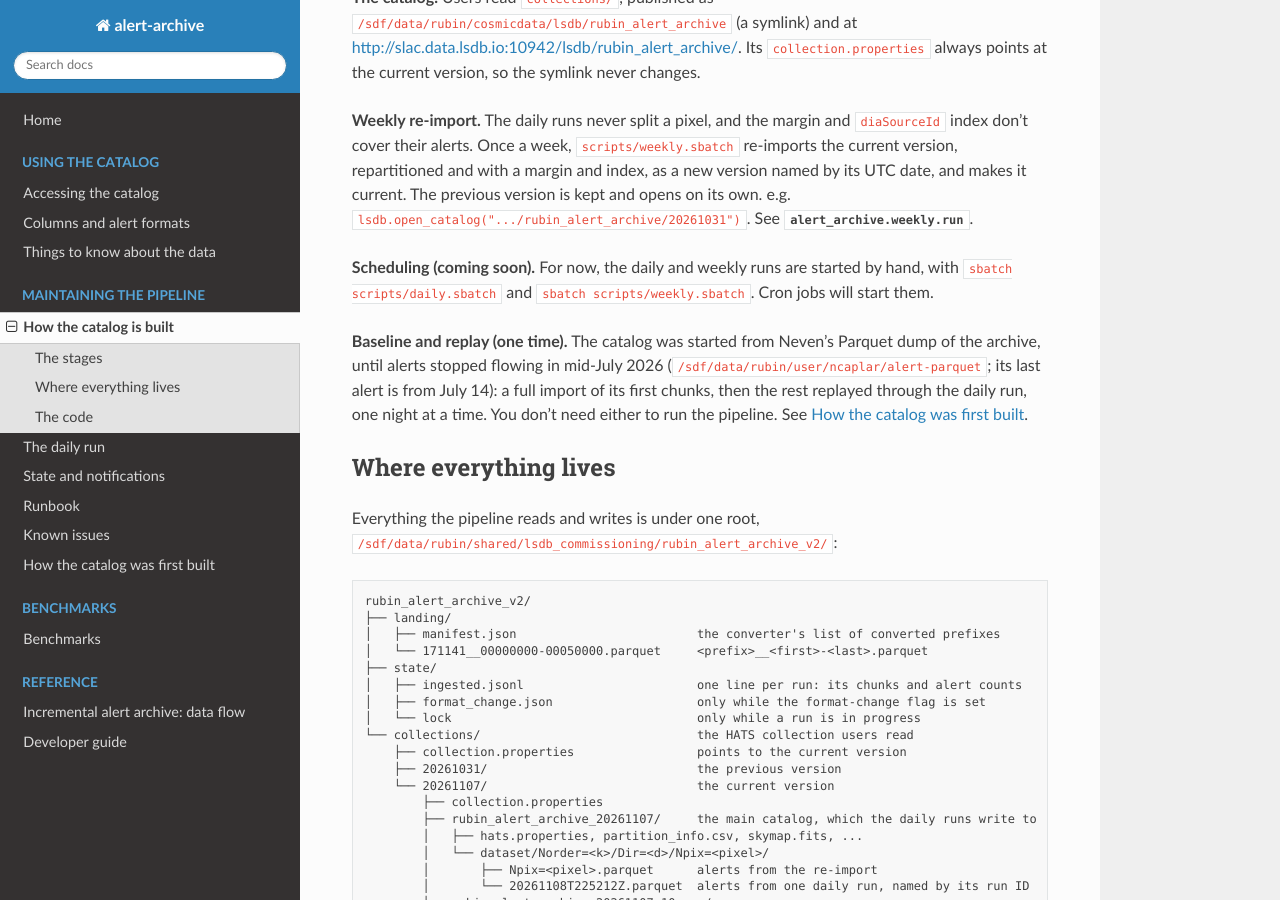
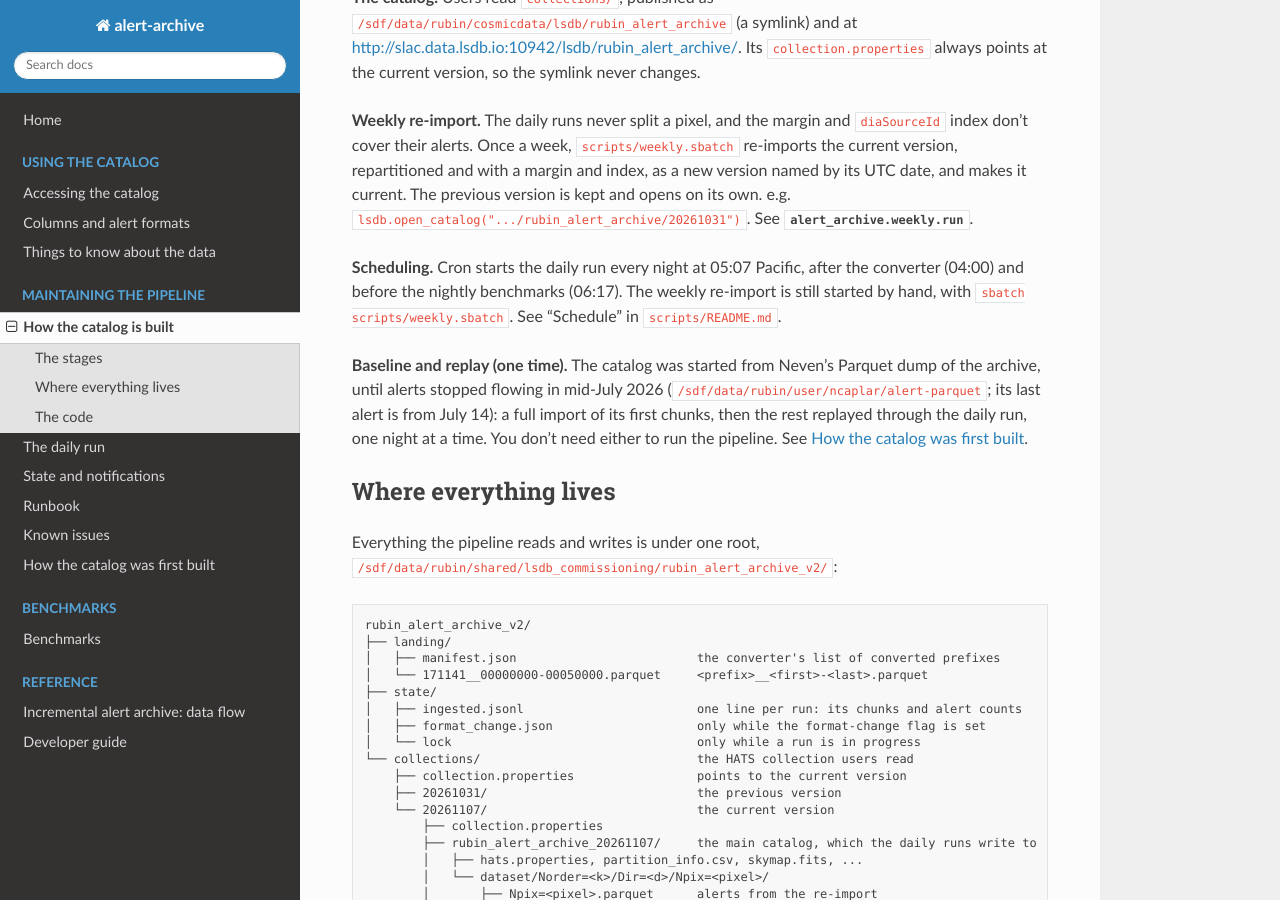
Before and after one commit to lincc-frameworks/alert-archive, a Sphinx documentation site: the page built from docs/pipeline/overview.md, in a window 1280 px wide and 900 px high, scrolled down 770 px. Built offline with Sphinx 7.4.7 and the Read the Docs theme 3.1.0, drawn with Linux system fonts in a browser that asks for light colours; pages that are not in the unit, such as notebooks, are missing from menus.

Commit message:
Add scheduling

```diff
--- a/docs/pipeline/overview.md
+++ b/docs/pipeline/overview.md
@@ -51,9 +51,10 @@ new version named by its UTC date, and makes it current. The previous version is
 kept and opens on its own. e.g. `lsdb.open_catalog(".../rubin_alert_archive/20261031")`.
 See {py:mod}`alert_archive.weekly.run`.
 
-**Scheduling (coming soon).** For now, the daily and weekly runs are started by
-hand, with `sbatch scripts/daily.sbatch` and `sbatch scripts/weekly.sbatch`.
-Cron jobs will start them.
+**Scheduling.** Cron starts the daily run every night at 05:07 Pacific, after
+the converter (04:00) and before the nightly benchmarks (06:17). The weekly
+re-import is still started by hand, with `sbatch scripts/weekly.sbatch`. See
+"Schedule" in `scripts/README.md`.
 
 **Baseline and replay (one time).** The catalog was started from Neven's
 Parquet dump of the archive, until alerts stopped flowing in mid-July 2026
```
Also changed, not shown: docs/design/incremental_data_flow.md (+1 -1 lines), docs/pipeline/daily_run.md (+6 -2 lines), scripts/README.md, 2 other files.
